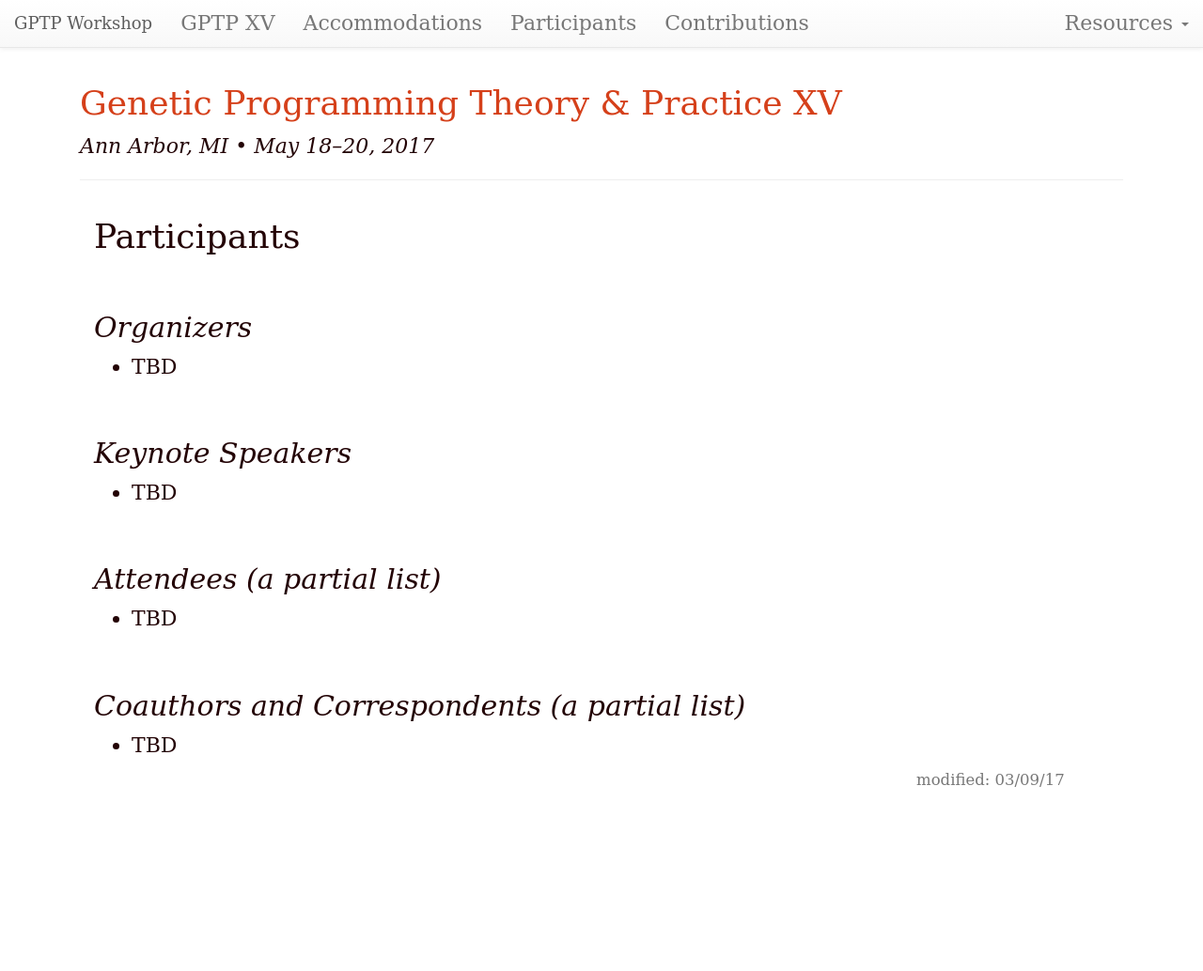
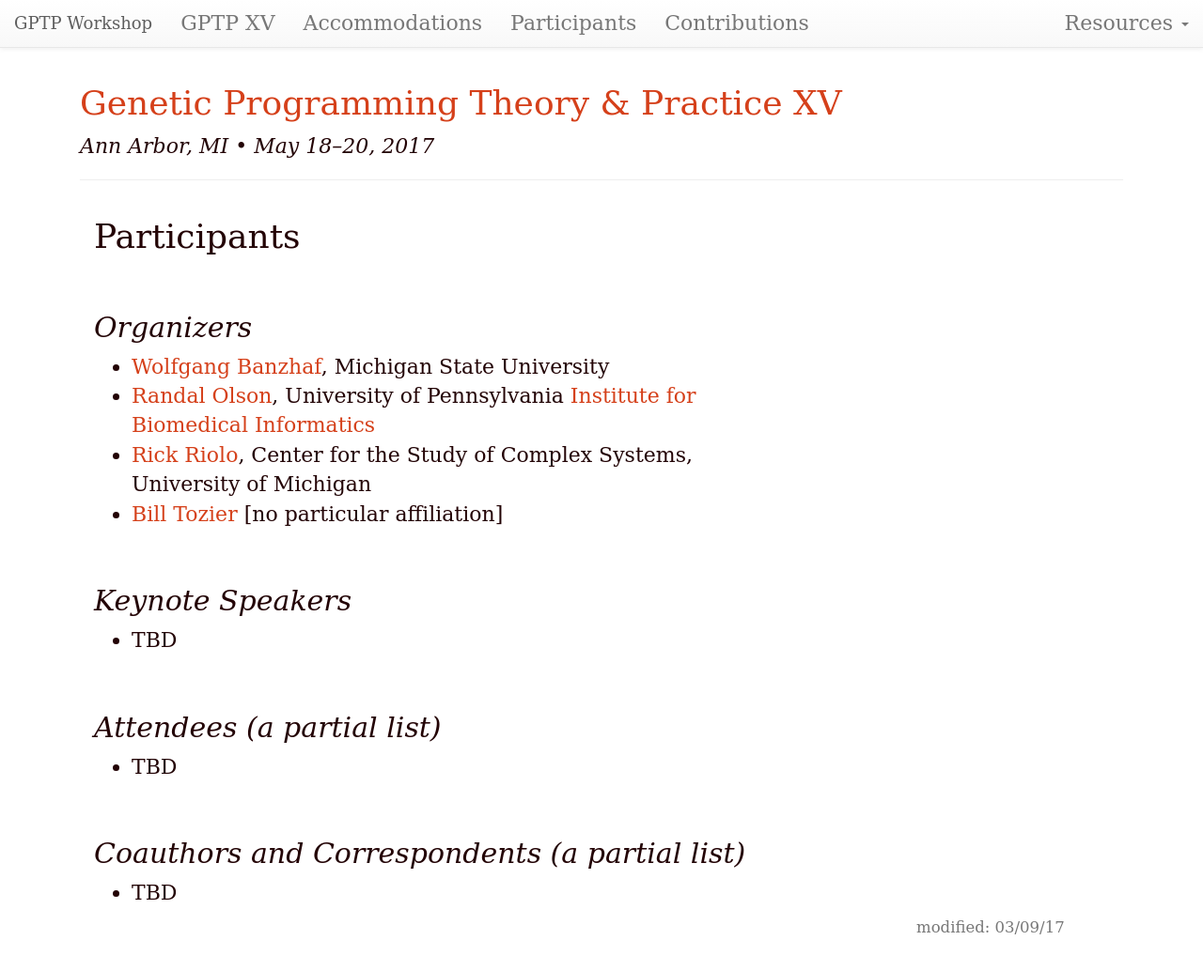
Before and after one commit to GPTP-workshop/gptp-workshop.github.io, a Jekyll site: the page built from attendees.md, in a window 1280 px wide and 1041 px high. Shown: the top 1034 px of the window at 94% size. Built offline with Jekyll 4.4.1, drawn with Linux system fonts in a browser that asks for light colours; our own code applies the rules of GitHub Pages for plain Markdown files.

Commit message:
added back new organizers to attendees page

```diff
--- a/attendees.md
+++ b/attendees.md
@@ -9,7 +9,10 @@ dates: "May 18–20, 2017"
 
 ## Organizers
 
-- TBD
+- [Wolfgang Banzhaf](http://www.cse.msu.edu/~banzhafw/), Michigan State University
+- [Randal Olson](http://www.randalolson.com), University of Pennsylvania [Institute for Biomedical Informatics](http://upibi.org)
+- [Rick Riolo](https://lsa.umich.edu/cscs/people/affiliated-faculty/rlriolo.html), Center for the Study of Complex Systems, University of Michigan
+- [Bill Tozier](http://vaguery.github.io) [no particular affiliation]
 
 ## Keynote Speakers
 
```
